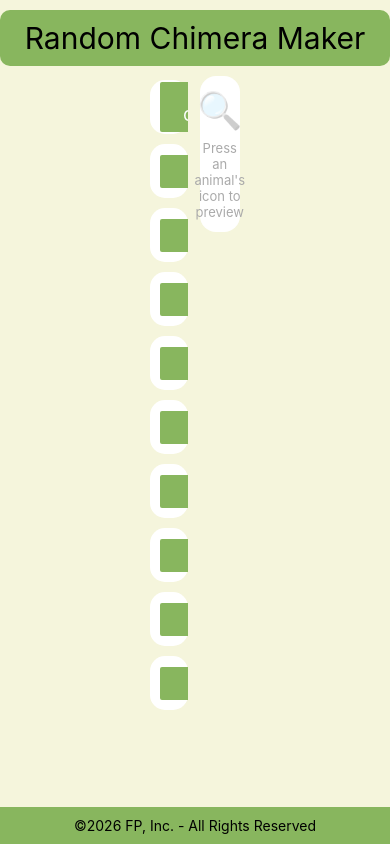
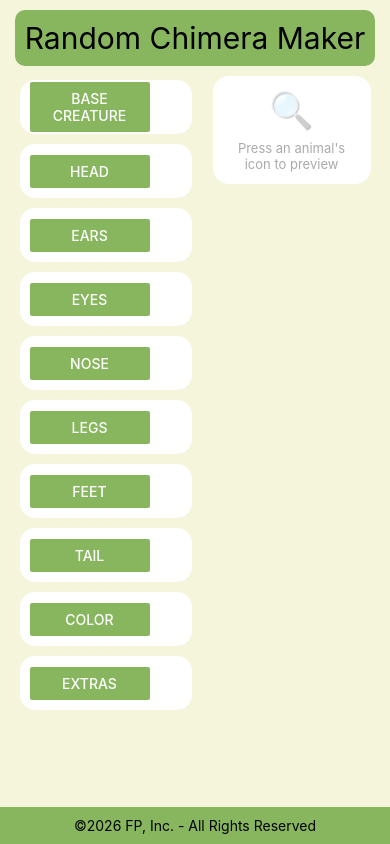
Before and after one commit to wz-cutting-edge/Creature-Gen, a React Native app in the folder creature-app/: screen / in a window 390 px wide. Built offline with nearby package versions, Linux system fonts and the light colour scheme.

Commit message:
Fixed title container placement and some alignment issues.

```diff
--- a/creature-app/App.js
+++ b/creature-app/App.js
@@ -176,14 +176,13 @@ const styles = StyleSheet.create({
     width: '100%',
     backgroundColor: 'beige',
     display: 'flex',
-    justifyContent: 'column',
     alignItems: 'row',
   },
   titleContainer: {
-    maxWidth: 400,
+    width: '100%',
     margin: '0 auto',
     display: 'flex',
-    justifyContent: 'center',
+    alignItems: 'center',
     marginTop: 10,
     marginBottom: 10,
   },
@@ -204,8 +203,8 @@ const styles = StyleSheet.create({
     flex: 1,
     flexDirection: 'row',
     alignItems: 'flex-start',
-    paddingHorizontal: 150,
-    gap: 12,
+    paddingHorizontal: '5%',
+    gap: '6%',
   },
   buttonRow: {
     display: 'flex',
```
